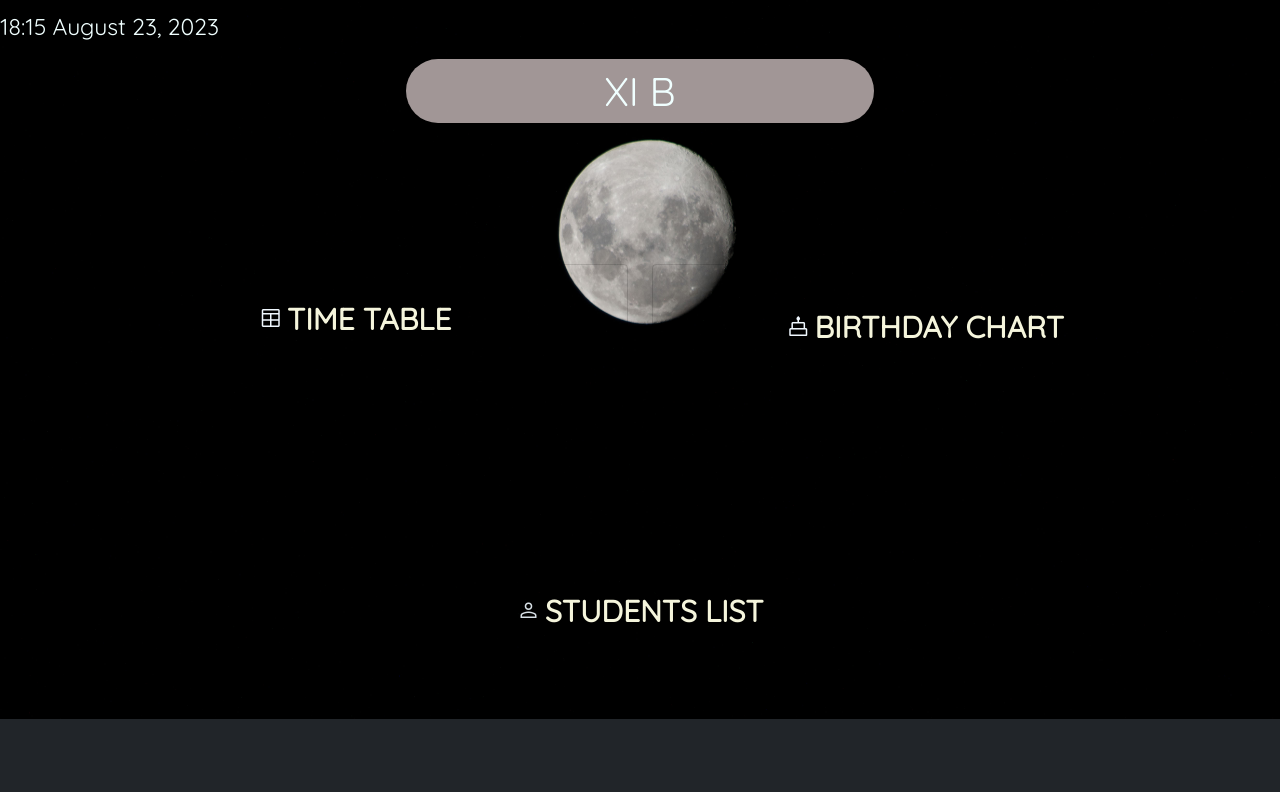
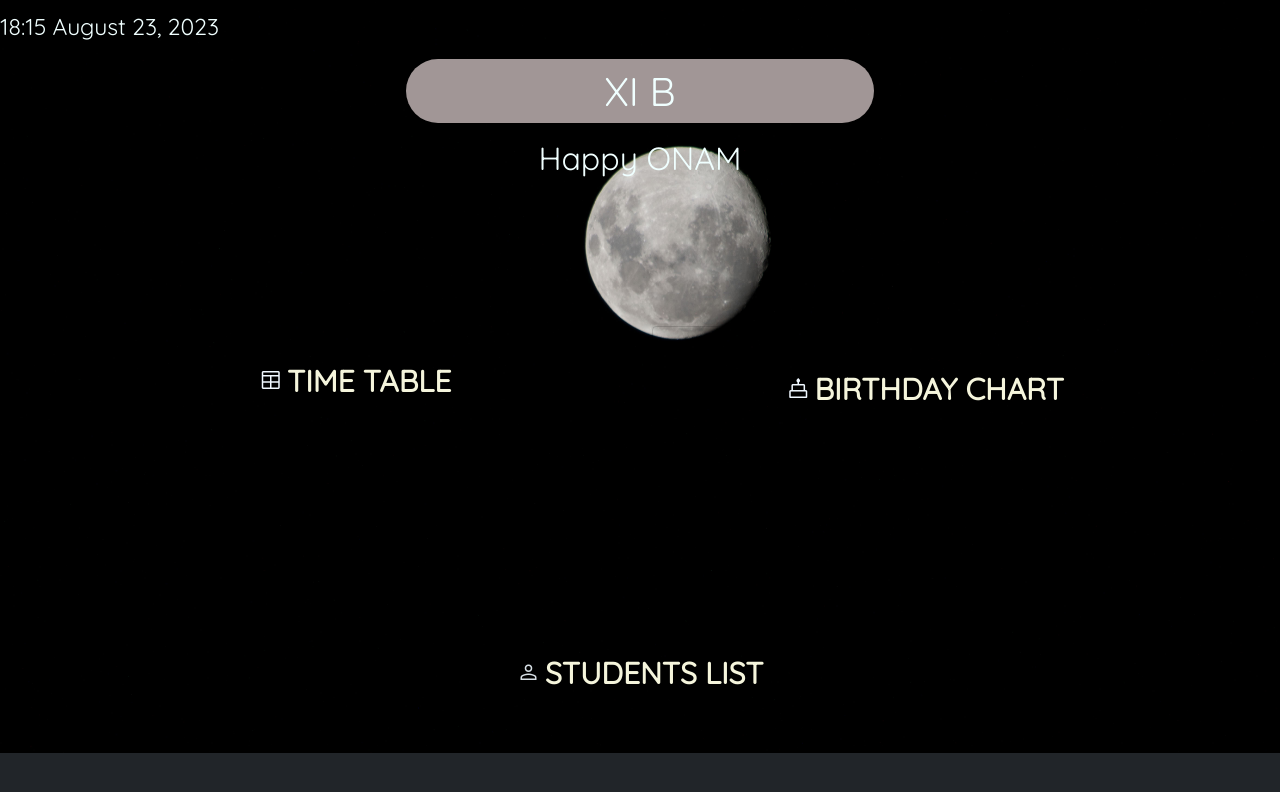
Before and after one commit to AaronShenny/classXII2024-25, a plain HTML site: page index.html in a window 1280 px wide. Drawn offline with nearby package versions, Linux system fonts and the light colour scheme; no server answers.

```diff
--- a/index.html
+++ b/index.html
@@ -4,7 +4,7 @@
     <meta charset="UTF-8">
     <meta http-equiv="X-UA-Compatible" content="IE=edge">
     <meta name="viewport" content="width=device-width, initial-scale=1.0">
-    <title>XI B</title>
+    <title>XI B | Happy Onam</title>
     <link href="https://cdn.jsdelivr.net/npm/bootstrap@5.0.2/dist/css/bootstrap.min.css" rel="stylesheet" integrity="sha384-EVSTQN3/azprG1Anm3QDgpJLIm9Nao0Yz1ztcQTwFspd3yD65VohhpuuCOmLASjC" crossorigin="anonymous">
     <link rel="stylesheet" href="https://fonts.googleapis.com/css2?family=Quicksand&display=swap">
     <link rel="stylesheet" href="https://fonts.googleapis.com/css2?family=Material+Symbols+Outlined:opsz,wght,FILL,GRAD@20..48,100..700,0..1,-50..200" />
@@ -50,6 +50,7 @@
     <section>
         <div class="title text-center" style="padding-left: 406px; padding-right: 406px;">
             <h1 class="text-center p-2" style="background-color: rgb(161, 150, 150); border-radius: 150px; padding: 10px;">XI B </h1>
+            <h2 class="text-center p-2" style=" border-radius: 150px; padding: 10px;">Happy ONAM</h2>
         </div>
     </section>
     <section>
```
